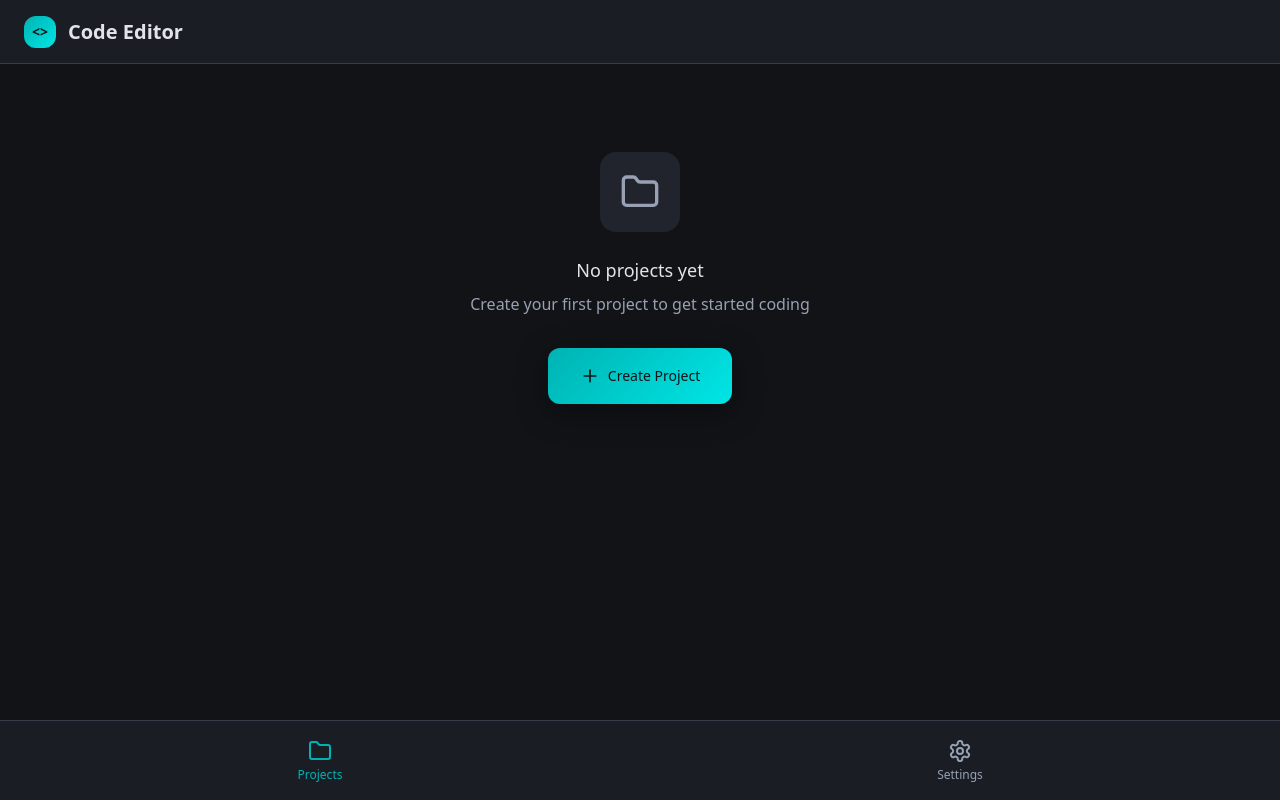
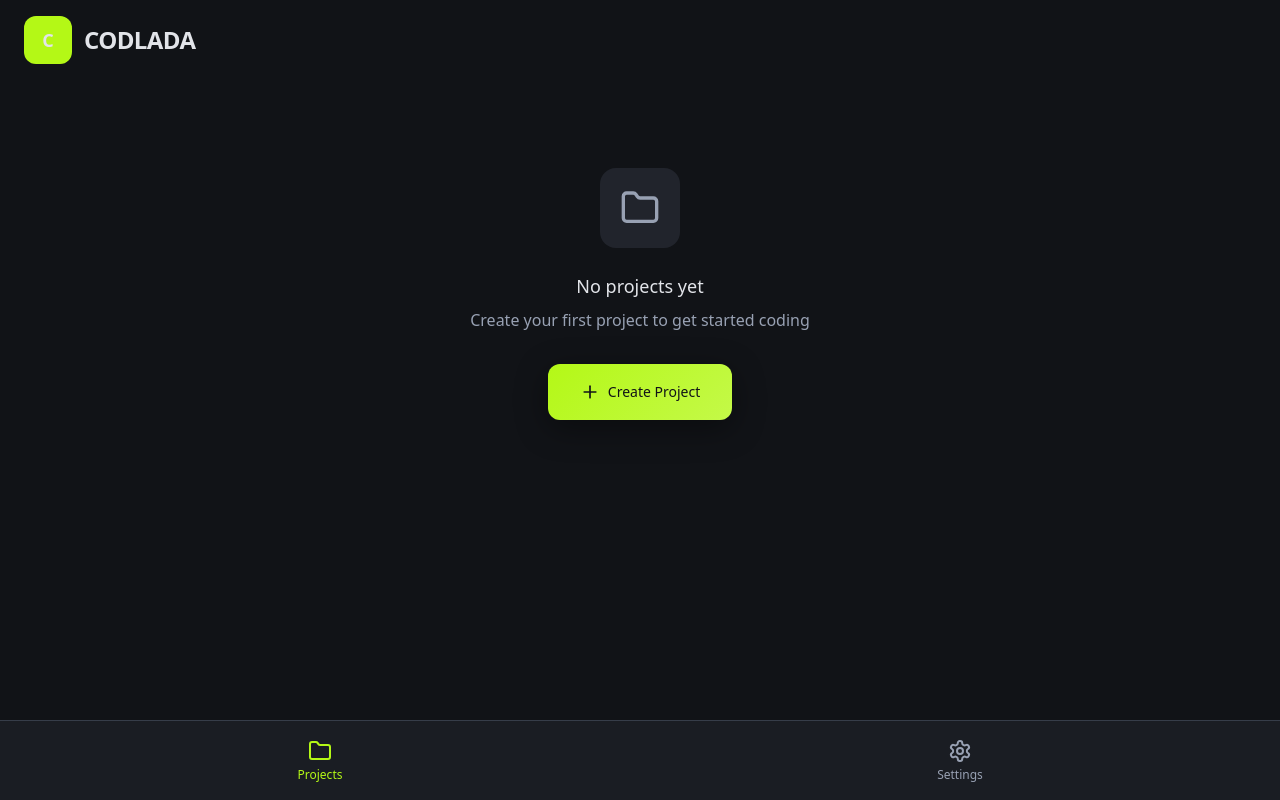
Before and after one commit to ezcavidan/quill-touch-editor, a React (Vite) app: page / in a window 1280 px wide. Built offline with nearby package versions, Linux system fonts and the light colour scheme; the HTML template or start-up script is replaced by a standard one.

Commit message:
Refactor main menu UI

```diff
--- a/src/components/MainMenu.tsx
+++ b/src/components/MainMenu.tsx
@@ -101,12 +101,13 @@ const MainMenu: React.FC = () => {
   return (
     <div className="min-h-screen bg-background flex flex-col">
       {/* Header */}
-      <header className="h-16 flex items-center justify-between px-6 border-b border-border bg-card">
+      <header className="h-20 flex items-center px-6 bg-background">
         <div className="flex items-center gap-3">
-          <div className="w-8 h-8 bg-gradient-primary rounded-lg flex items-center justify-center">
-            <span className="text-primary-foreground font-bold text-sm">{"<>"}</span>
+          {/* Logo placeholder - will be replaced when user provides logo */}
+          <div className="w-12 h-12 bg-primary rounded-xl flex items-center justify-center">
+            <span className="text-foreground font-bold text-lg">C</span>
           </div>
-          <h1 className="text-xl font-semibold">{t('app.title')}</h1>
+          <h1 className="text-2xl font-bold tracking-tight">CODLADA</h1>
         </div>
       </header>
 
--- a/src/index.css
+++ b/src/index.css
@@ -19,10 +19,10 @@
     --popover: 0 0% 100%;
     --popover-foreground: 220 15% 15%;
 
-    /* Teal accent system */
-    --primary: 180 100% 25%;
-    --primary-foreground: 0 0% 100%;
-    --primary-glow: 180 100% 35%;
+    /* Lime green accent system - B4FC10 */
+    --primary: 78 94% 53%;
+    --primary-foreground: 220 15% 15%;
+    --primary-glow: 78 94% 63%;
 
     --secondary: 220 15% 90%;
     --secondary-foreground: 220 15% 25%;
@@ -94,9 +94,9 @@
     --popover: 220 15% 12%;
     --popover-foreground: 220 15% 90%;
 
-    --primary: 180 100% 35%;
+    --primary: 78 94% 53%;
     --primary-foreground: 220 15% 8%;
-    --primary-glow: 180 100% 45%;
+    --primary-glow: 78 94% 63%;
 
     --secondary: 220 15% 20%;
     --secondary-foreground: 220 15% 85%;
```
